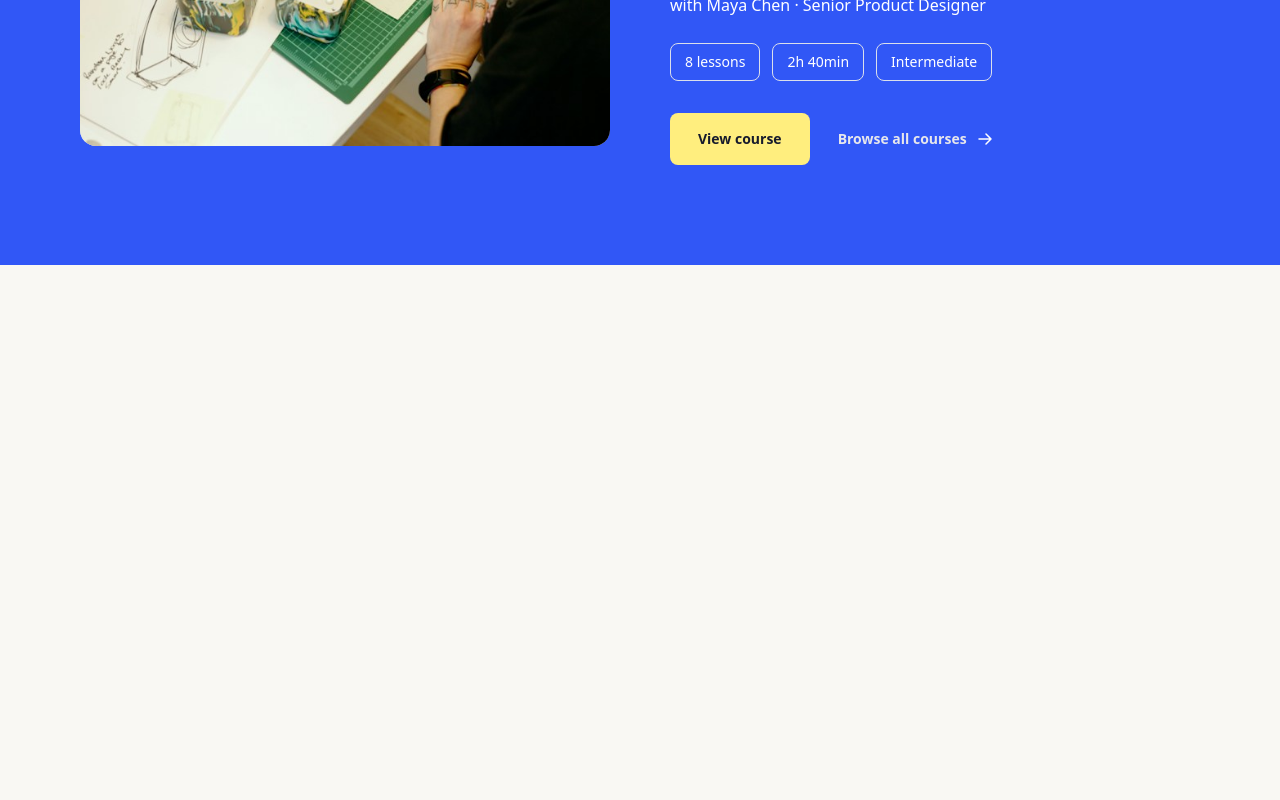
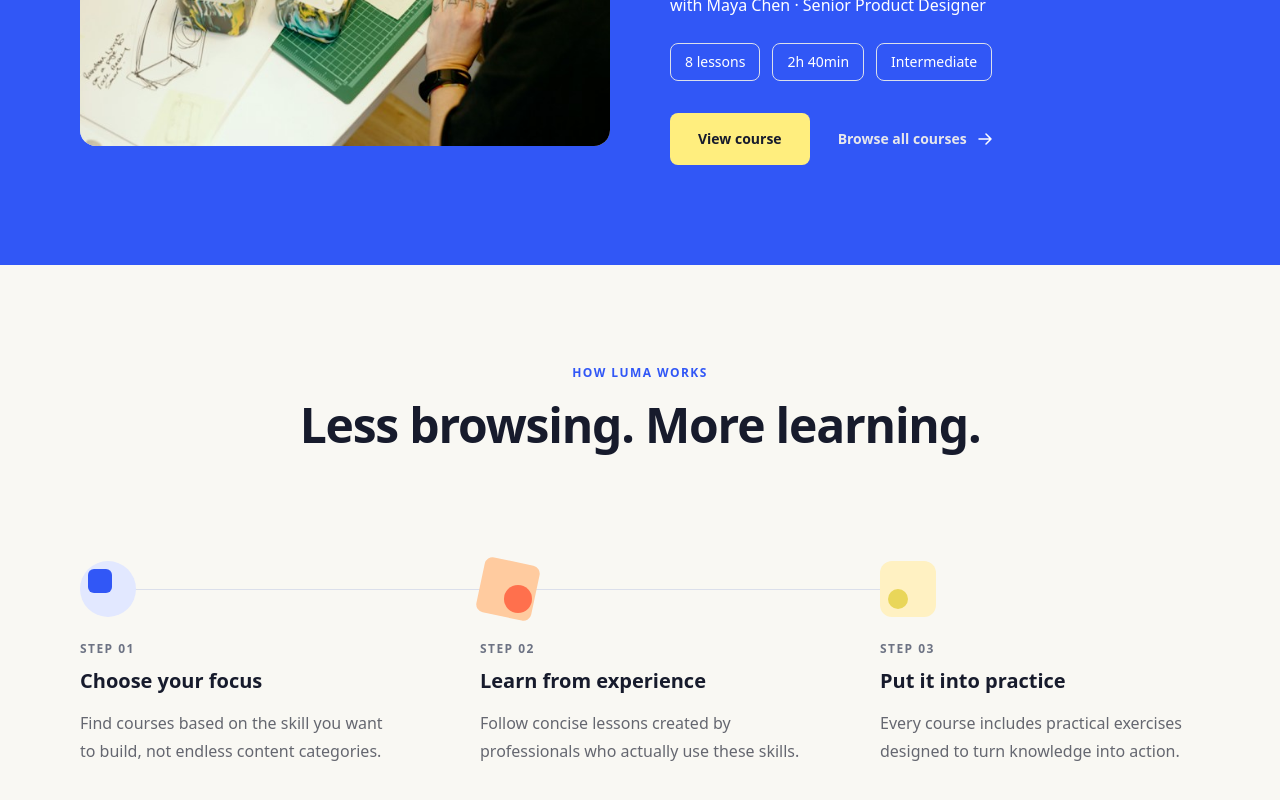
Before and after one commit to ahcfonseca/buzzvel-luma-test, a Next.js app: page / in a window 1280 px wide. Shown: the part 1896-2696 px from the top of the page. Before the commit the page ends 2161 px from the top, so only its background shows below. Built offline with nearby package versions, Linux system fonts and the light colour scheme.

Commit message:
feat: add how-it-works section and refine heading weights

```diff
--- a/app/globals.css
+++ b/app/globals.css
@@ -11,6 +11,7 @@
   --color-primary-blue-light: #e2e8ff;
   --color-primary-orange: #ff704d;
   --color-secondary-yellow: #ffee7e;
+  --color-accent-yellow: #e9d659;
   --color-background-white: #ffffff;
   --color-background-light-yellow: #f9f8f3;
   --color-background-yellow: #fff1c2;
@@ -74,6 +75,10 @@
 }
 
 @layer components {
+  .how-it-works-steps { display: grid; }
+  .how-it-works-step { position: relative; min-width: 0; min-height: 271px; padding-bottom: 76px; }
+  .how-it-works-step:last-child { min-height: 0; padding-bottom: 0; }
+  .how-it-works-step:not(:last-child)::after { content: ""; position: absolute; left: 28px; bottom: 0; width: 1px; height: 50px; background: var(--color-line); }
   .hero-layout { display: grid; gap: 40px; }
   .hero-copy { grid-row: 2; }
   .hero-visual { position: relative; grid-row: 1; width: 100%; max-width: 500px; aspect-ratio: 362 / 380; margin-inline: auto; }
@@ -100,7 +105,7 @@
   .container-layout { width: 100%; padding-inline: var(--spacing-gutter); }
   .container-content { width: 100%; max-width: var(--container-content); margin-inline: auto; }
   .section { padding-block: var(--spacing-section); }
-  .type-h1, .type-h2, .type-h3, .type-h4 { font-family: var(--font-heading); font-weight: 800; }
+  .type-h1, .type-h2, .type-h3, .type-h4 { font-family: var(--font-heading); font-weight: 700; }
   .type-h1 { font-size: var(--type-h1-size); line-height: var(--type-h1-leading); letter-spacing: var(--type-h1-tracking); }
   .type-h2 { font-size: var(--type-h2-size); line-height: var(--type-h2-leading); letter-spacing: var(--type-h2-tracking); }
   .type-h3 { font-size: var(--type-h3-size); line-height: var(--type-h3-leading); letter-spacing: var(--type-h3-tracking); }
@@ -116,6 +121,9 @@
 }
 
 @media (min-width: 64rem) {
+  .how-it-works-steps { grid-template-columns: repeat(3, minmax(0, 1fr)); gap: 80px; padding-block: 28px; }
+  .how-it-works-step { min-height: 0; padding-bottom: 0; }
+  .how-it-works-step:not(:last-child)::after { top: 28px; bottom: auto; left: 52px; width: calc(100% + 28px); height: 1px; }
   .hero-layout { grid-template-columns: minmax(0, 1.12fr) minmax(0, 1fr); gap: 60px; align-items: start; }
   .hero-copy { grid-row: 1; }
   .hero-visual { grid-row: 1; grid-column: 2; aspect-ratio: 500 / 520; }
--- a/app/page.tsx
+++ b/app/page.tsx
@@ -2,6 +2,7 @@ import { Hero } from "@/components/sections/hero";
 import { SiteHeader } from "@/components/site-header";
 import { Categories } from "@/components/sections/categories";
 import { FeaturedCourse } from "@/components/sections/featured-course";
+import { HowItWorks } from "@/components/sections/how-it-works";
 
 export default function HomePage() {
   return <>
@@ -10,6 +11,7 @@ export default function HomePage() {
       <Hero />
       <Categories />
       <FeaturedCourse />
+      <HowItWorks />
     </main>
   </>;
 }
--- /dev/null
+++ b/components/sections/how-it-works.tsx
@@ -0,0 +1,30 @@
+import { Section, SectionHeading } from "@/components/ui/layout";
+
+type StepIllustration = "focus" | "experience" | "practice";
+type LearningStep = { number: string; title: string; description: string; illustration: StepIllustration };
+
+const steps: readonly LearningStep[] = [
+  { number: "01", title: "Choose your focus", description: "Find courses based on the skill you want to build, not endless content categories.", illustration: "focus" },
+  { number: "02", title: "Learn from experience", description: "Follow concise lessons created by professionals who actually use these skills.", illustration: "experience" },
+  { number: "03", title: "Put it into practice", description: "Every course includes practical exercises designed to turn knowledge into action.", illustration: "practice" },
+];
+
+function StepIcon({ variant }: { variant: StepIllustration }) {
+  if (variant === "focus") return <div aria-hidden="true" className="relative z-10 size-14 rounded-full bg-primary-blue-light"><span className="absolute left-2 top-2 size-6 rounded-badge bg-primary-blue" /></div>;
+  if (variant === "experience") return <div aria-hidden="true" className="relative z-10 size-14"><span className="absolute inset-0 rotate-12 rounded-control bg-primary-orange/15 lg:bg-background-orange" /><span className="absolute left-6 top-6 size-7 rounded-full bg-primary-orange" /></div>;
+  return <div aria-hidden="true" className="relative z-10 size-14 rounded-floating bg-background-yellow"><span className="absolute left-2 top-7 size-5 rounded-full bg-accent-yellow" /></div>;
+}
+
+export function HowItWorks() {
+  return <Section id="how-it-works" aria-labelledby="how-it-works-title" className="bg-background-light-yellow">
+    <SectionHeading id="how-it-works-title" eyebrow="How Luma works" title="Less browsing. More learning." align="center" className="max-w-none" />
+    <ol className="how-it-works-steps mt-10 lg:mt-20">
+      {steps.map(step => <li key={step.number} className="how-it-works-step">
+        <StepIcon variant={step.illustration} />
+        <p className="type-overline mt-6 text-text-tertiary">Step {step.number}</p>
+        <h3 className="type-h5 mt-2">{step.title}</h3>
+        <p className="type-subtitle-2 mt-3 text-text-secondary">{step.description}</p>
+      </li>)}
+    </ol>
+  </Section>;
+}
```
Also changed, not shown: 1 other file (tests, documents, lock files or other folders).
